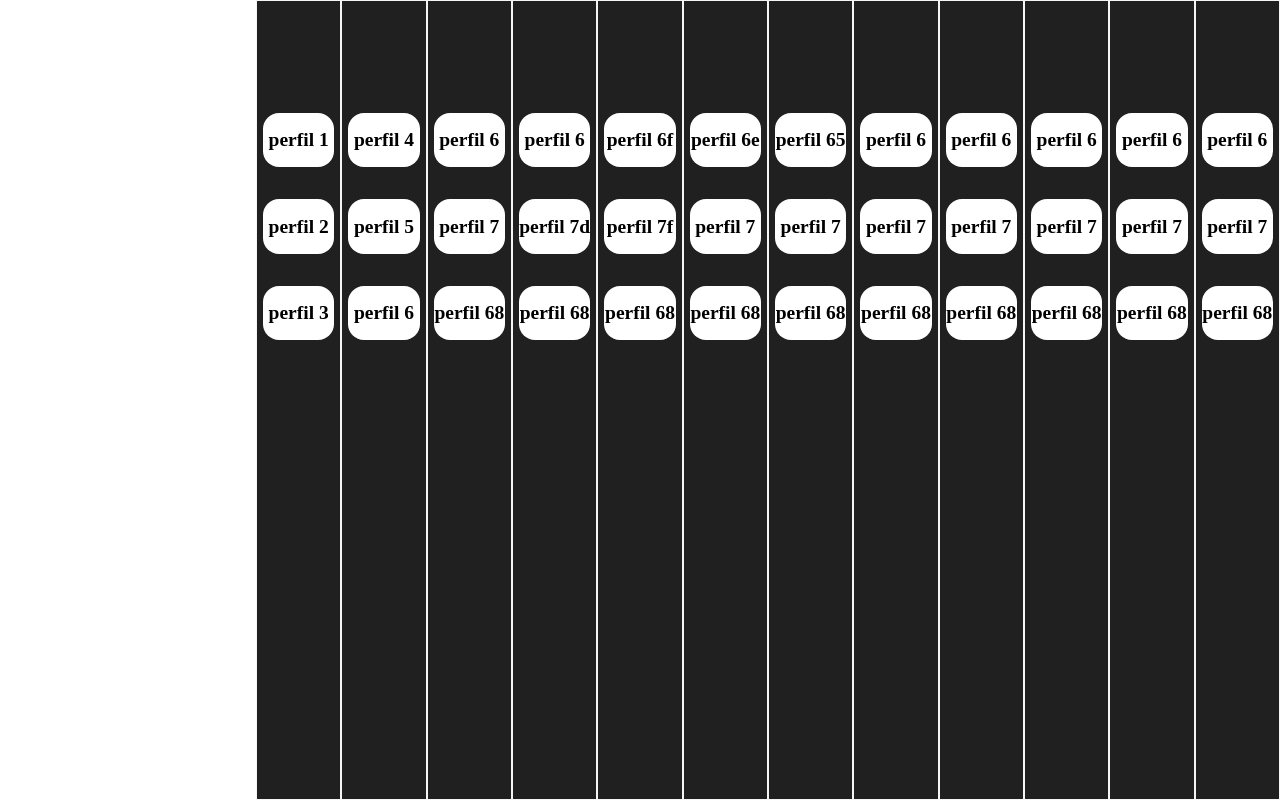
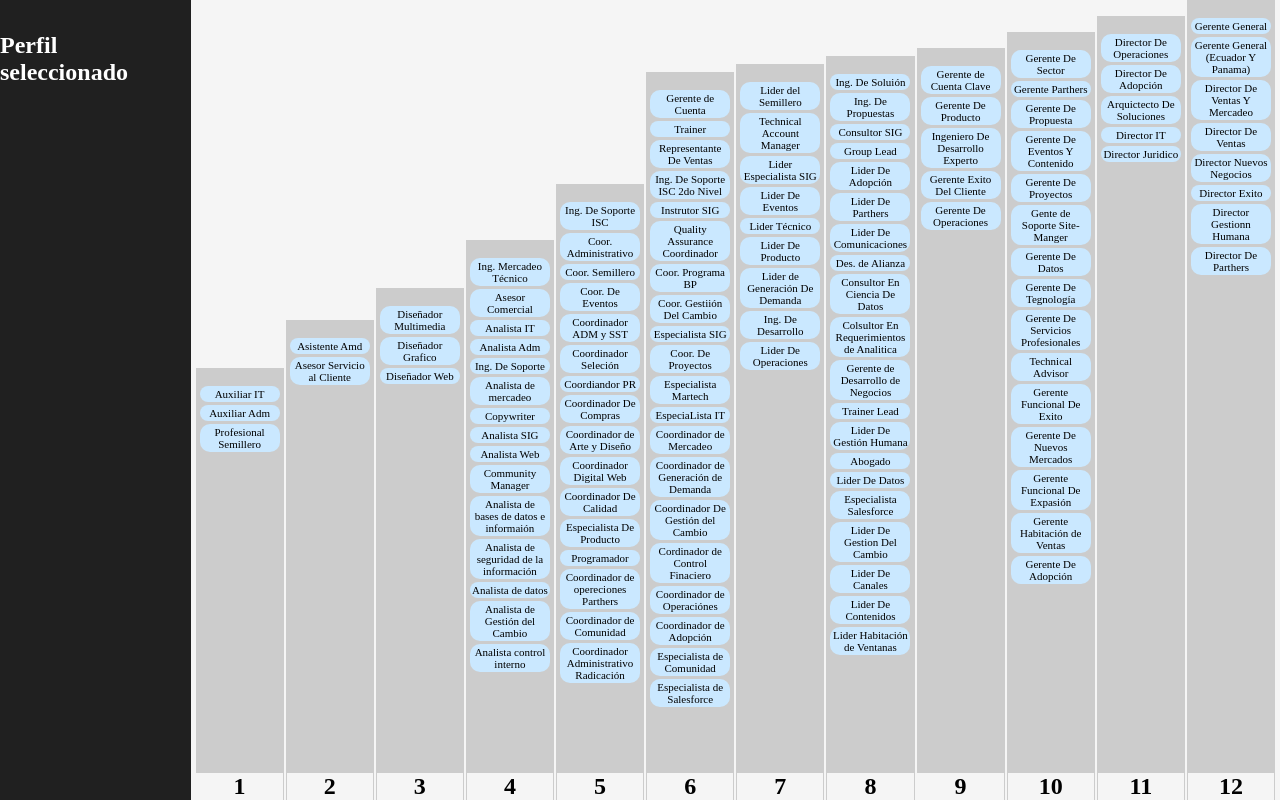
Before and after one commit to Hub-CodeCrafters/Career_Plan_RH, a React (Vite) app: page / in a window 1280 px wide. Built offline with nearby package versions, Linux system fonts and the light colour scheme.

Commit message:
core:(admin.jsx,assets):se termina  la implementacion de poder arrastrar entre colunas

```diff
--- a/package.json
+++ b/package.json
@@ -15,7 +15,8 @@
     "@dnd-kit/utilities": "^3.2.2",
     "react": "^18.2.0",
     "react-dom": "^18.2.0",
-    "react-router-dom": "^6.18.0"
+    "react-router-dom": "^6.18.0",
+    "uuid": "^9.0.1"
   },
   "devDependencies": {
     "@types/react": "^18.2.15",
--- a/src/assets/admin.css
+++ b/src/assets/admin.css
@@ -1,4 +1,4 @@
-
+/*
 /* quitalos los stilos por defecto  */
 body{
     margin: 0;
@@ -14,41 +14,136 @@ overflow: hidden;
 }
 
 .config{
-    width: 20%;
+    width: 15%;
     height: 100vh;
-    /* background-color: #F0F0F0; */
+    background-color: #202020;
 }
 
 .result{
-    width: 80%;
+    padding-left: 5px;
+    padding-right: 5px;
+    width: 85%;
     height: 100vh;
-    background-color:#202020;
-    display: flex;
+    background-color:whitesmoke;
+    display:grid;
+    grid-template-columns: repeat(12,1fr);
     flex-direction: row;
-    justify-content: space-around;
     overflow: hidden;
+    align-items: flex-end;
+    gap: 2px;
 }
 
+
+/* estilos de la coluna */
+.containColumns{
+    display: flex;
+    flex-direction:column;
+    justify-content:space-between;
+    align-items: center;
+    background-color: #cccccc;
+    overflow: hidden;
+    gap: 3px;
+    margin-top: 2px;
+
+}
+/* esto deveria de hacer con javascript o un componete para no repetir tanto codigo  */
+.containColumns:nth-child(1){
+    height: 54%;
+}
+.containColumns:nth-child(2){
+    height: 60%;
+}
+.containColumns:nth-child(3){
+    height: 64%;
+
+}
+.containColumns:nth-child(4){
+    height: 70%;
+
+}
+.containColumns:nth-child(5){
+    height: 77%;
+
+}
+.containColumns:nth-child(6){
+    height: 91%;
+
+}
+.containColumns:nth-child(7){
+    height: 92%;
+
+}
+.containColumns:nth-child(8){
+    height: 93%;
+
+}
+.containColumns:nth-child(9){
+    height: 94%;
+
+}
+.containColumns:nth-child(10){
+    height: 96%;
+
+}
+.containColumns:nth-child(11){
+    height: 98%;
+
+}
+.containColumns:nth-child(12){
+    height: 100%;
+
+}
 .column{
+    margin-top: 1rem;
     padding: 2px;
-    width: 30rem;
-    border: whitesmoke solid 1px;
     display: flex;
     flex-direction: column;
-    justify-content: flex-start;
+    justify-content: space-around;
     align-items: center;
-    gap: 2rem;
-    padding-top: 7rem;
+    gap: 3px;
+
 }
 
+
+
 .perfil{
-    background-color:#FFFFFF;
+    background-color: #CAE8FF;
     display: flex;
     justify-content: center;
     align-items: center;
+    text-align: center;
     height: auto;
-    width: 90%;
-    font-size: small;
-    border-radius: 1rem ;
-    font-family:'Times New Roman';
+    width: 95%;
+    border-radius: 10px ;
+    overflow: hidden;
+    cursor: pointer;
 }
+.perfilName{
+    font-size: 11px;
+    display: flex;
+    justify-content: center;
+    align-items: center;
+    padding: 2px;
+}
+
+.idColumn{
+    width:98%;
+    background-color: whitesmoke;
+    display: flex;
+    justify-content: center;
+    align-items: center;
+    font-size: x-large;
+    font-weight: bold;
+}
+
+
+
+
+.moving{
+    display: flex;
+    justify-content: center;
+    align-items: center;
+    width: 4rem;
+    border-radius: 10px ;
+    background-color: #CAE8FF;
+}
--- /dev/null
+++ b/src/assets/setting.css
@@ -0,0 +1,22 @@
+.profileSelected{
+    display: flex;
+    flex-direction: column;
+    justify-content: center;
+    align-items: center;
+    color: white;
+
+}
+
+.title{
+    font-size: 1.5rem;
+    font-weight: bold;
+    margin-bottom: 1rem;
+}
+.select{
+    display: flex;
+    justify-content: center;
+    align-items: center;
+    gap: 1rem;
+    margin-bottom: 1rem;
+
+}
--- a/src/components/Columns.jsx
+++ b/src/components/Columns.jsx
@@ -1,12 +1,13 @@
 import React, { useEffect, useState } from "react";
-import { SortableContext, useSortable,verticalListSortingStrategy,  } from "@dnd-kit/sortable";
+import { SortableContext, useSortable, verticalListSortingStrategy, } from "@dnd-kit/sortable";
 import { CSS } from "@dnd-kit/utilities";
 import Perfil from "./Perfil";
 
-function Columns({column,perfiles}) {
+function Columns({ column, perfiles,}) {
 
     const columnId = parseInt(column.id);
-    const profilesForColumn = perfiles[columnId-1] || [];
+
+    const profilesForColumn = perfiles[columnId - 1] || [];
 
     const {
         attributes,
@@ -14,7 +15,6 @@ function Columns({column,perfiles}) {
         setNodeRef,
         transform,
         transition,
-        isDragging
     } = useSortable({
         id: column.id,
         data: {
@@ -25,20 +25,12 @@ function Columns({column,perfiles}) {
     const style = {
         transform: CSS.Transform.toString(transform),
         transition,
+
     };
 
-    if(isDragging){
 
     return (
-            <div ref={setNodeRef}
-            style={style}>
-                <h4>moviendose</h4>
-            </div>
-             );
-    }
-
-    return (
-
+        <div className="containColumns">
             <div
                ref={setNodeRef}
                {...attributes}
@@ -46,12 +38,13 @@ function Columns({column,perfiles}) {
                style={style}
                 className="column"
             >
-            <SortableContext  items={profilesForColumn} >
+                <SortableContext items={profilesForColumn}>
                     {profilesForColumn.map((perfil) => (
-                    <Perfil perfil={perfil} column={column} />
+                        <Perfil perfil={perfil} column={column} style={style} />
                     ))}
                 </SortableContext>
-
+            </div>
+            <div className="idColumn">{column.id}</div>
         </div>
     );
 }
--- a/src/components/Perfil.jsx
+++ b/src/components/Perfil.jsx
@@ -1,63 +1,37 @@
-import React, { useEffect } from "react";
+import React, { useEffect, useState } from "react";
+import { useSortable } from "@dnd-kit/sortable";
+import { CSS } from "@dnd-kit/utilities";
+
+function Perfil({ perfil, column}) {
 
 
-//   modulo o hub que identifica los elemento y al mover nos da un apropiedades para trabajar con ellos
-import { useSortable} from "@dnd-kit/sortable";
-import { CSS } from "@dnd-kit/utilities";
+    const { attributes, listeners, setNodeRef, transform, transition, isDragging } = useSortable({
+        id: perfil.id,
 
-
-function Perfil({ perfil,column}) {
-
-
-    // cons entas funcion al pasarle el perfil  no devuleve unos atributos apra poder trabajar con cada perfil
-    const {
-        attributes,
-        listeners,
-        setNodeRef,
-        transform,
-        transition,
-        isDragging
-    } = useSortable({
-        id: perfil.id,
         data: {
             type: 'perfil',
-            columnid:column.id
+            columnid: column.id,
+            name: perfil.name,
         }
+    });
 
-
-    })
-    // estilos para que cuando se arratre el objecto haga algo diferente con esto ya se mueve pero no cambian por que el estado siempre es el mismo hay que alterarlo
     const style = {
         transform: CSS.Transform.toString(transform),
         transition,
-        position: 'relative',
+
     }
-
-    if(isDragging){
-
-        return (
-            <div ref={setNodeRef}
-            {...attributes}
-            {...listeners}
-            className="perfil"
-            style={style}>
-                <h1>perfil.name</h1>
-            </div>
-             );
-    }
-
     return (
         <div
             ref={setNodeRef}
             {...attributes}
             {...listeners}
             style={style}
-            className="perfil">
-            <h1>{perfil.name}</h1>
+            className="perfil"
+        >
+            <span className="perfilName">{perfil.name}</span>
+
         </div>
     );
-
-
 }
 
 export default Perfil;
--- /dev/null
+++ b/src/components/Setting.jsx
@@ -0,0 +1,23 @@
+import React, { useEffect, useState } from 'react';
+
+
+import "../assets/setting.css"
+
+function Setting({profileActive}){
+
+return(
+    <div className="setting">
+        <div className='profileSelected' >
+            <h4 className='title'>Perfil seleccionado</h4>
+            <h4 className='slected'>{profileActive}</h4>
+
+        </div>
+    </div>
+)
+
+
+
+}
+
+
+export default Setting;
--- /dev/null
+++ b/src/data/perfiles.js
@@ -0,0 +1,152 @@
+ const Perfiles = [
+    [
+        { id: 101, name: 'Auxiliar IT' },
+        { id: 102, name: 'Auxiliar Adm' },
+        { id: 103, name: 'Profesional Semillero' }
+    ],
+    [
+        { id:104, name: 'Asistente Amd' },
+        { id: 107, name: 'Asesor Servicio al Cliente' },
+    ],
+    [
+        { id: 108, name: 'Diseñador Multimedia' },
+        { id: 109, name: 'Diseñador Grafico' },
+        { id: 110, name: 'Diseñador Web' }
+    ],
+    [
+        { id: 111, name: 'Ing. Mercadeo Técnico' },
+        { id: 112, name: 'Asesor Comercial' },
+        { id: 113, name: 'Analista IT' },
+        { id: 114, name: 'Analista Adm' },
+        { id: 115, name: 'Ing. De Soporte' },
+        { id: 116, name: 'Analista de mercadeo' },
+        { id: 117, name: 'Copywriter' },
+        { id: 118, name: 'Analista SIG' },
+        { id: 119, name: 'Analista Web' },
+        { id: 120, name: 'Community Manager' },
+        { id: 121, name: 'Analista de bases de datos e informaión' },
+        { id: 122, name: 'Analista de seguridad de la información' },
+        { id: 123, name: 'Analista de datos' },
+        { id: 124, name: 'Analista de Gestión del Cambio' },
+        { id: 125, name: 'Analista control interno' },
+    ],
+    [
+        { id: 126, name: 'Ing. De Soporte ISC' },
+        { id: 127, name: 'Coor. Administrativo' },
+        { id: 128, name: 'Coor. Semillero' },
+        { id: 129, name: 'Coor. De Eventos' },
+        { id: 130, name: 'Coordinador ADM y SST' },
+        { id: 131, name: 'Coordinador Seleción' },
+        { id: 132, name: 'Coordiandor PR' },
+        { id: 133, name: 'Coordinador De Compras' },
+        { id: 134, name: 'Coordinador de Arte y Diseño' },
+        { id: 135, name: 'Coordinador Digital Web' },
+        { id: 136, name: 'Coordinador De Calidad' },
+        { id: 137, name: 'Especialista De Producto' },
+        { id: 138, name: 'Programador' },
+        { id: 139, name: 'Coordinador de opereciones Parthers' },
+        { id: 140, name: 'Coordinador de Comunidad' },
+        { id: 141, name: 'Coordinador Administrativo Radicación' },
+    ],
+    [
+        { id: 142, name: 'Gerente de Cuenta' },
+        { id: 143, name: 'Trainer' },
+        { id: 144, name: 'Representante De Ventas' },
+        { id: 145, name: 'Ing. De Soporte ISC 2do Nivel' },
+        { id: 146, name: 'Instrutor SIG' },
+        { id: 147, name: 'Quality Assurance Coordinador' },
+        { id: 148, name: 'Coor. Programa BP' },
+        { id: 149, name: 'Coor. Gestiión Del Cambio' },
+        { id: 150, name: 'Especialista SIG' },
+        { id: 151, name: 'Coor. De Proyectos' },
+        { id: 152, name: 'Especialista Martech' },
+        { id: 153, name: 'EspeciaLista IT' },
+        { id: 154, name: 'Coordinador de Mercadeo' },
+        { id: 155, name: 'Coordinador de Generación de Demanda' },
+        { id: 156, name: 'Coordinador De Gestión del Cambio' },
+        { id: 157, name: 'Cordinador de Control Finaciero' },
+        { id: 158, name: 'Coordinador de Operaciónes' },
+        { id: 159, name: 'Coordinador de Adopción' },
+        { id: 160, name: 'Especialista de Comunidad' },
+        { id: 161, name: 'Especialista de Salesforce' },
+
+    ],
+    [
+        { id: 162, name: 'Lider del Semillero' },
+        { id: 163, name: 'Technical Account Manager' },
+        { id: 164, name: 'Lider Especialista SIG' },
+        { id: 165, name: 'Lider De Eventos' },
+        { id: 166, name: 'Lider Técnico' },
+        { id: 167, name: 'Lider De Producto' },
+        { id: 168, name: 'Lider de Generación De Demanda' },
+        { id: 169, name: 'Ing. De Desarrollo' },
+        { id: 170, name: 'Lider De Operaciones' },
+    ],
+    [
+        { id: 171, name: 'Ing. De Soluión' },
+        { id: 172, name: 'Ing. De Propuestas' },
+        { id: 173, name: 'Consultor SIG' },
+        { id: 174, name: 'Group Lead' },
+        { id: 175, name: 'Lider De Adopción' },
+        { id: 176, name: 'Lider De Parthers' },
+        { id: 177, name: 'Lider De Comunicaciones' },
+        { id: 178, name: 'Des. de Alianza' },
+        { id: 179, name: 'Consultor En Ciencia De Datos' },
+        { id: 180, name: 'Colsultor En Requerimientos de Analitica' },
+        { id: 181, name: 'Gerente de Desarrollo de Negocios' },
+        { id: 182, name: 'Trainer Lead' },
+        { id: 183, name: 'Lider De Gestión Humana' },
+        { id: 184, name: 'Abogado' },
+        { id: 185, name: 'Lider De Datos' },
+        { id: 186, name: 'Especialista Salesforce' },
+        { id: 187, name: 'Lider De Gestion Del Cambio' },
+        { id: 188, name: 'Lider De Canales' },
+        { id: 189, name: 'Lider De Contenidos' },
+        { id: 190, name: 'Lider Habitación de Ventanas' },
+    ],
+    [
+        { id: 191, name: 'Gerente de Cuenta Clave' },
+        { id: 192, name: 'Gerente De Producto' },
+        { id: 193, name: 'Ingeniero De Desarrollo Experto' },
+        { id: 194, name: 'Gerente Exito Del Cliente' },
+        { id: 195, name: 'Gerente De Operaciones' },
+    ],
+    [
+        { id: 196, name: 'Gerente De Sector' },
+        { id: 197, name: 'Gerente Parthers' },
+        { id: 198, name: 'Gerente De Propuesta' },
+        { id: 199, name: 'Gerente De Eventos Y Contenido' },
+        { id: 200, name: 'Gerente De Proyectos' },
+        { id: 201, name: 'Gente de Soporte Site-Manger' },
+        { id: 202, name: 'Gerente De Datos' },
+        { id: 203, name: 'Gerente De Tegnología' },
+        { id: 204, name: 'Gerente De Servicios Profesionales' },
+        { id: 205, name: 'Technical Advisor' },
+        { id: 206, name: 'Gerente Funcional De Exito' },
+        { id: 207, name: 'Gerente De Nuevos Mercados' },
+        { id: 208, name: 'Gerente Funcional De Expasión' },
+        { id: 209, name: 'Gerente Habitación de Ventas' },
+        { id: 210, name: 'Gerente De Adopción' },
+    ],
+    [
+        { id: 211, name: 'Director De Operaciones' },
+        { id: 212, name: 'Director De Adopción' },
+        { id: 213, name: 'Arquictecto De Soluciones' },
+        { id: 214, name: 'Director IT' },
+        { id: 215, name: 'Director Juridico' },
+    ],
+    [
+        { id: 216, name: 'Gerente General' },
+        { id: 217, name: 'Gerente General (Ecuador Y Panama)' },
+        { id: 218, name: 'Director De Ventas Y Mercadeo' },
+        { id: 219, name: 'Director De Ventas' },
+        { id: 220, name: 'Director Nuevos Negocios' },
+        { id: 221, name: 'Director Exito' },
+        { id: 222, name: 'Director Gestionn Humana' },
+        { id: 223, name: 'Director De Parthers' },
+    ],
+
+
+]
+
+export  default Perfiles;
--- a/src/pages/admin.jsx
+++ b/src/pages/admin.jsx
@@ -1,12 +1,12 @@
-import React, { useState } from 'react';
+import React, { useEffect, useState } from 'react';
+
 
 import "../assets/admin.css"
 
 import {
   DndContext,
   closestCenter,
-  closestCorners,
-  DragOverlay
+  DragOverlay,
 } from "@dnd-kit/core";
 
 import {
@@ -19,6 +19,12 @@ import {
 import Perfil from "../components/Perfil"
 import Columns from "../components/Columns"
 import { createPortal } from 'react-dom';
+
+// data
+
+import Perfiles from "../data/perfiles"
+import Setting from '../components/Setting';
+
 
 function Admin() {
 
@@ -37,156 +43,109 @@ const [columns, setColums] = useState([
     { id: 11, name: 'coluna 11' },
     { id: 12, name: 'coluna 12' }
   ]);
+  const [currentProfiles, setCurrentPerfiles] = useState(Perfiles);
 
-
-  const [perfiles, setPerfiles] = useState([
-    [
-        { id: 66, column:1,  name: 'perfil 1' },
-        { id: 267,column:1 , name: 'perfil 2' },
-        { id: 367,column:3,  name: 'perfil 3' }
-    ],
-    [
-        { id: 456, column: 2, name: 'perfil 4' },
-        { id: 576, column: 2, name: 'perfil 5' },
-        { id: 676, column: 2, name: 'perfil 6' }
-    ],
-    [
-        { id: 7676, column: 3, name: 'perfil 6' },
-        { id: 88, column: 3, name: 'perfil 7' },
-        { id: 98, column: 3, name: 'perfil 68' }
-    ],
-    [
-        { id: 109, column: 4, name: 'perfil 6' },
-        { id: 191, column: 4, name: 'perfil 7d' },
-        { id: 192, column: 4, name: 'perfil 68' }
-    ],
-    [
-        { id: 13, column: 5, name: 'perfil 6f' },
-        { id: 14, column: 5, name: 'perfil 7f' },
-        { id: 15, column: 5, name: 'perfil 68' }
-    ],
-    [
-        { id: 16, column: 6, name: 'perfil 6e' },
-        { id: 17, column: 6, name: 'perfil 7' },
-        { id: 18, column: 6, name: 'perfil 68' }
-    ],
-    [
-        { id: 19, column: 7, name: 'perfil 65' },
-        { id: 20, column: 7, name: 'perfil 7' },
-        { id: 21, column: 7, name: 'perfil 68' }
-    ],
-    [
-        { id: 22, column: 8, name: 'perfil 6' },
-        { id: 23, column: 8, name: 'perfil 7' },
-        { id: 24, column: 8, name: 'perfil 68' }
-    ],
-    [
-        { id: 25, column: 9, name: 'perfil 6' },
-        { id: 26, column: 9, name: 'perfil 7' },
-        { id: 27, column: 9, name: 'perfil 68' }
-    ],
-    [
-        { id: 28, column: 10, name: 'perfil 6' },
-        { id: 29, column: 10, name: 'perfil 7' },
-        { id: 30, column: 10, name: 'perfil 68' }
-    ],
-    [
-        { id: 31, column: 11, name: 'perfil 6' },
-        { id: 32, column: 11, name: 'perfil 7' },
-        { id: 33, column: 11, name: 'perfil 68' }
-    ],
-    [
-        { id: 34, column: 12, name: 'perfil 6' },
-        { id: 35, column: 12, name: 'perfil 7' },
-        { id: 36, column: 12, name: 'perfil 68' }
-    ],
-
-
-]);
+  const [profileActive, setProfileActive] = useState("")
 
 
 
 
-//   const { active, over } = event;
-
-//   // condicion para pasar elementos de una coluna a otra
 
 
-//   if (active && over && active.data.current.type === 'perfil' && over.data.current.type === 'perfil' && active.id !== over.id) {
-//     // sacamos los id activos y los id de destino
-//     const profileId = active.id;
-//     const destinationProfileId = over.id;
+  // funcion que cambia el perfil la pocicion de un perfil  siempre y cuando hallan perfiles
+  const handleDragEnd = (event) => {
+    // sacamos los atributos de los perfiles activos y los de destino
+    const { active, over } = event;
+    if (active && over && active.data.current.type === 'perfil' && over.data.current.type === 'perfil' && active.id !== over.id) {
+      // sacamos los id activos y los id de destino
+      const profileId = active.id;
+      const destinationProfileId = over.id;
+      // esto recorre la coluna y despues recorre los perfiles  dentro de la coluna par aver si encuentra alguna coincidencia y retorna el indice del la coluna donde esta el perfil  o -1
+      const indexProfilId = currentProfiles.findIndex((column) => column.some((profile) => profile.id === profileId));
+      const indexDestinationProfileId = currentProfiles.findIndex((column) => column.some((profile) => profile.id === destinationProfileId));
+      // creamos una copia de los perfiles
+      const updatedPerfiles = [...currentProfiles];
+      // si encontro el indece del perfil activo y el de destino entramo al if para actaulizar la información
+      if (indexProfilId !== -1 && indexDestinationProfileId !== -1) {
+        //  entramoas a la coluna y buscamos el perfil  activoy guardamos los resultados en source profile index
+        const ProfileIndex = updatedPerfiles[indexProfilId].findIndex((profile) => profile.id === profileId);
+        // aca entramos ala coluna de destino donde queremos mover el perfil y buscarmos si esta el perfil hay
+        const destinationProfileIndex = updatedPerfiles[indexDestinationProfileId].findIndex((profile) => profile.id === destinationProfileId);
+        // aca removemos el perfil de la coluna  y lo guardamos en un array
+        const [movedProfile] = updatedPerfiles[indexProfilId].splice(ProfileIndex, 1);
+        // aca agregamos el perfil en la coluna de destino en el indice que encontramos
+        updatedPerfiles[indexDestinationProfileId ].splice(destinationProfileIndex, 0, movedProfile);
+        // actualizamos el estado con el nuevo array de perfiles modificados
+        setCurrentPerfiles(updatedPerfiles);
+      }
+    }
 
-//     const updatedPerfiles = perfiles.map((perfil) => {
-//       // Encuentra la columna que contiene el perfil activo y destino
-//       const activeProfileIndex = perfil.findIndex((profile) => profile.id === profileId);
-//       const destinationProfileIndex = perfil.findIndex((profile) => profile.id === destinationProfileId);
+    if (active.data.current.type === 'perfil' && over.data.current.type === 'column') {
+      console.log("entramos al if de pasando acoluna se supone que deberiasmos de poder pasar el perfil a la columna")
+      // sacamos los id activos y los id de destino
+      const profileId = active.id;
+      const destinationColumnId = over.id;
+      // esto recorre la columna y después recorre los perfiles dentro de la columna para verificar si encuentra alguna coincidencia y retorna el índice de la columna donde está el perfil o -1
+      const indexProfilId = currentProfiles.findIndex((column) => column.some((profile) => profile.id === profileId));
+      const indexDestinationColumnId = currentProfiles.findIndex((column) => column.some((profile) => profile.id === destinationColumnId));
 
-//       if (activeProfileIndex !== -1 && destinationProfileIndex !== -1) {
-//         // Realiza el intercambio dentro de la misma perfil
-//         const updatedColumn = [...perfil];
-//         const [movedProfile] = updatedColumn.splice(activeProfileIndex, 1);
-//         updatedColumn.splice(destinationProfileIndex, 0, movedProfile);
+      const updatedPerfiles = [...currentProfiles];
 
-//         return updatedColumn;
-//       }
-
-//       return perfil;
-//     });
-
-//     setPerfiles(updatedPerfiles);
-//   }
+      if (active.data.current.type === 'perfil' && over.data.current.type === 'column' && indexProfilId !== -1 && indexDestinationColumnId === -1) {
+        console.log("entramos al if 2 de pasar")
 
 
-// };
 
-const handleDragEnd = (event) => {
-  const { active, over } = event;
+        const emptyDestinationColumn = updatedPerfiles[destinationColumnId]
+        // Si el array de destino está vacío, simplemente puedes agregar el perfil movido a esa columna.
+        if (emptyDestinationColumn) {
+          console.log("entramos al if 3 de pasar")
 
-  if (active && over && active.data.current.type === 'perfil' && over.data.current.type === 'perfil' && active.id !== over.id) {
-    const profileId = active.id;
-    const destinationProfileId = over.id;
-    const sourceColumnIndex = perfiles.findIndex((column) => column.some((profile) => profile.id === profileId));
-    const destinationColumnIndex = perfiles.findIndex((column) => column.some((profile) => profile.id === destinationProfileId));
+          const ProfileIndex = updatedPerfiles[indexProfilId].findIndex((profile) => profile.id === profileId);
+          const [movedProfile] = updatedPerfiles[indexProfilId].splice(ProfileIndex, 1);
 
-    const updatedPerfiles = [...perfiles];
 
-    if (sourceColumnIndex !== -1 && destinationColumnIndex !== -1) {
-      if (over.data.current.column !== active.data.current.column) {
-        // Mover el perfil a otra columna diferente
-        const movedProfileIndex = updatedPerfiles[sourceColumnIndex].findIndex((profile) => profile.id === profileId);
-        const movedProfile = updatedPerfiles[sourceColumnIndex][movedProfileIndex];
-        updatedPerfiles[sourceColumnIndex].splice(movedProfileIndex, 1);
-        updatedPerfiles[destinationColumnIndex].push(movedProfile);
-      } else {
-        // Mover el perfil dentro de la misma columna
-        const sourceProfileIndex = updatedPerfiles[sourceColumnIndex].findIndex((profile) => profile.id === profileId);
-        const destinationProfileIndex = updatedPerfiles[destinationColumnIndex].findIndex((profile) => profile.id === destinationProfileId);
-        const [movedProfile] = updatedPerfiles[sourceColumnIndex].splice(sourceProfileIndex, 1);
-        updatedPerfiles[destinationColumnIndex].splice(destinationProfileIndex, 0, movedProfile);
-      }
-      setPerfiles(updatedPerfiles);
+          updatedPerfiles[destinationColumnId -1].push(movedProfile);
+          // // actualizamos el estado con el nuevo array de perfiles modificados
+          setCurrentPerfiles(updatedPerfiles);
+
+
         }
       }
+    }
+
   };
 
+// funcion apra cuando dan cli al inicio al perfil
+  function  handleDragStart (event) {
+    const { active, over } = event;
+    console.log("entramos al drag start")
+    const name = active.data.current.name
+    setProfileActive(name)
+
+  }
 
   return (
     <section className='section'>
-      <div className='config'></div>
+      <div className='config'>
+        <Setting  profileActive={profileActive} />
+
+
+
+      </div>
       <div className='result'>
-        <DndContext collisionDetection={closestCenter} onDragEnd={handleDragEnd} >
-          <SortableContext items={columns} >
+        <DndContext collisionDetection={closestCenter} onDragStart={handleDragStart} onDragEnd={handleDragEnd}>
+          <SortableContext items={columns}  >
             {columns.map((column) => (
-              <Columns column={column} perfiles={perfiles}/>
+              <Columns column={column} perfiles={currentProfiles} />
             ))}
           </SortableContext>
           {
             createPortal(
 
               <DragOverlay>
-            <h4>Moviendose</h4>
-          </DragOverlay>,document.body
+                <p className='moving'>Moving</p>
+              </DragOverlay>, document.body
 
             )}
         </DndContext>
```
Also changed, not shown: 1 other file (tests, documents, lock files or other folders). Lines whose indentation alone changed are shown as unchanged.
